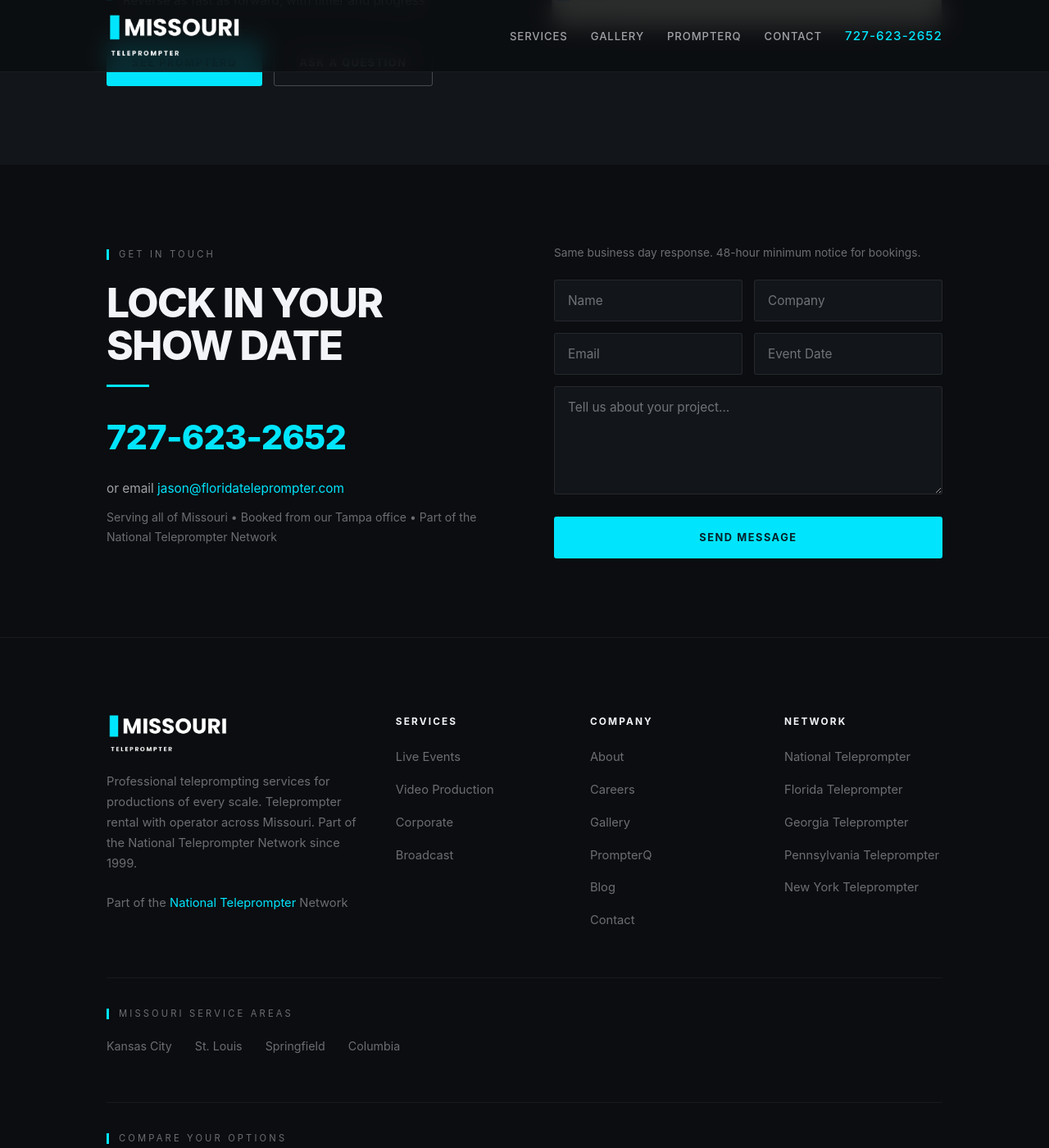
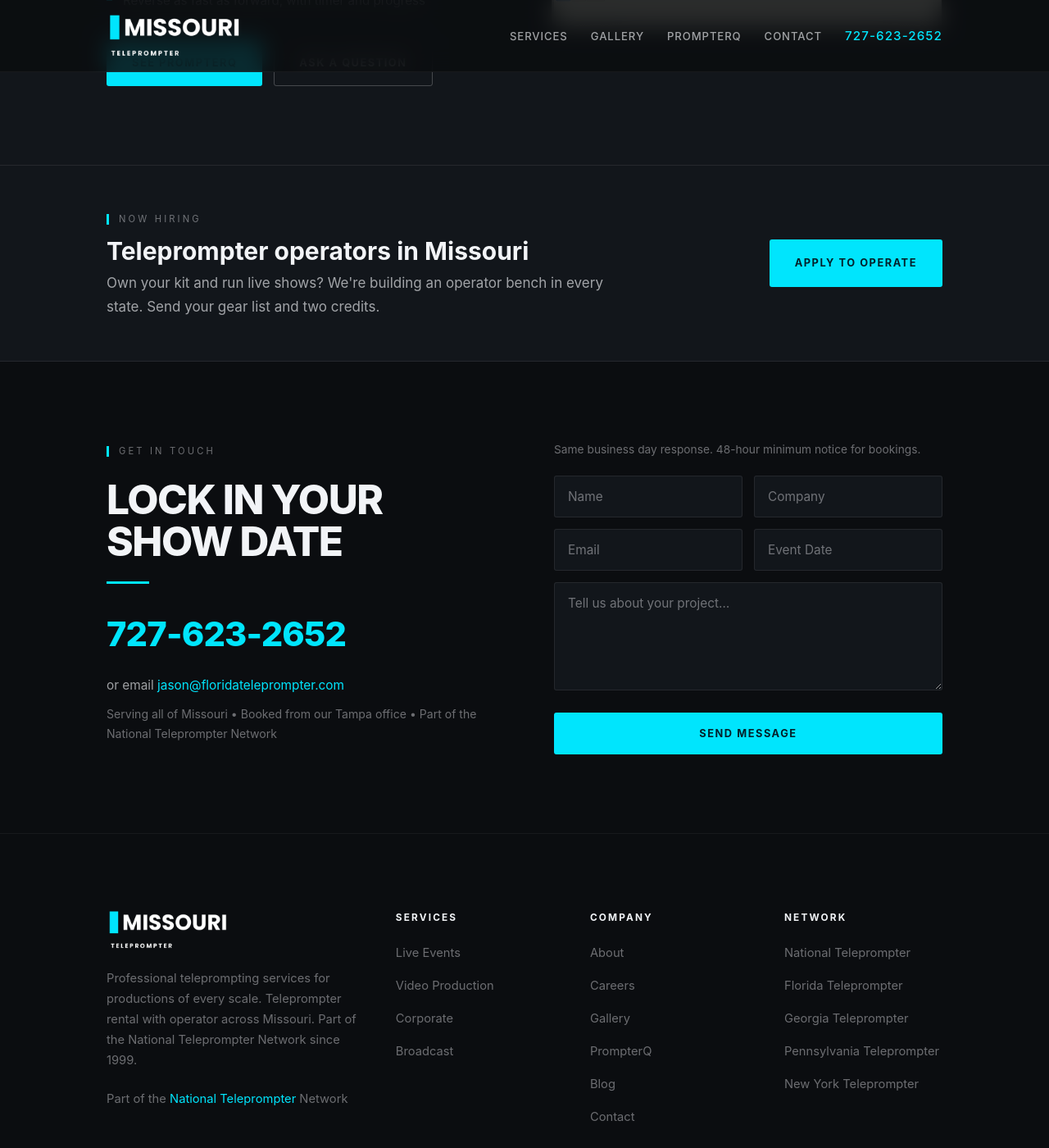
Before and after one commit to jasproj/missouriteleprompter, a Jekyll site: the page index.html, which Jekyll copies as it is, in a window 1280 px wide and 1400 px high, scrolled down 6080 px. Shown: the whole window at 82% size. Built offline with Jekyll 4.4.1, drawn with Linux system fonts in a browser that asks for light colours.

Commit message:
feat: "Now Hiring Operators" band above the contact section
A visible operator-recruiting callout on the home page. Until now the only
path to the application form was a footer link. The band names the state,
says what we want (own kit, live-show experience, gear list + two credits)
and sends applicants to the existing careers page. Styled with the site's
own CSS variables; no new colors, fonts or scripts. Verified at 1280 and
390 wide.

Co-Authored-By: Claude Fable 5.1 <noreply@anthropic.com>
Claude-Session: https://claude.ai/code/session_01SW4oYwAA8ZEcmkVZYUBX96

```diff
--- a/index.html
+++ b/index.html
@@ -448,6 +448,13 @@
             html { scroll-behavior: auto; }
             * { transition: none !important; animation: none !important; }
         }
+
+        /* Hiring band */
+        .hiring { padding: clamp(36px, 4vw, 56px) 0; background: var(--surface); border-top: 1px solid var(--line); border-bottom: 1px solid var(--line); }
+        .hiring-wrap { display: flex; align-items: center; justify-content: space-between; gap: 28px; flex-wrap: wrap; }
+        .hiring-title { font-size: clamp(22px, 2.6vw, 30px); line-height: 1.15; margin: 6px 0 8px; }
+        .hiring-text { color: var(--text-dim); margin: 0; max-width: 60ch; }
+        .hiring .btn { white-space: nowrap; }
     </style>
 </head>
 <body>
@@ -678,6 +685,18 @@
         </div>
     </section>
 
+        <!-- Hiring -->
+    <section class="hiring" id="hiring" aria-label="Now hiring teleprompter operators">
+        <div class="wrap hiring-wrap">
+            <div>
+                <span class="eyebrow">Now Hiring</span>
+                <h2 class="hiring-title">Teleprompter operators in Missouri</h2>
+                <p class="hiring-text">Own your kit and run live shows? We're building an operator bench in every state. Send your gear list and two credits.</p>
+            </div>
+            <a href="careers.html" class="btn btn-primary">Apply to operate</a>
+        </div>
+    </section>
+
     <!-- Contact -->
     <section class="contact" id="contact">
         <div class="wrap">
```
